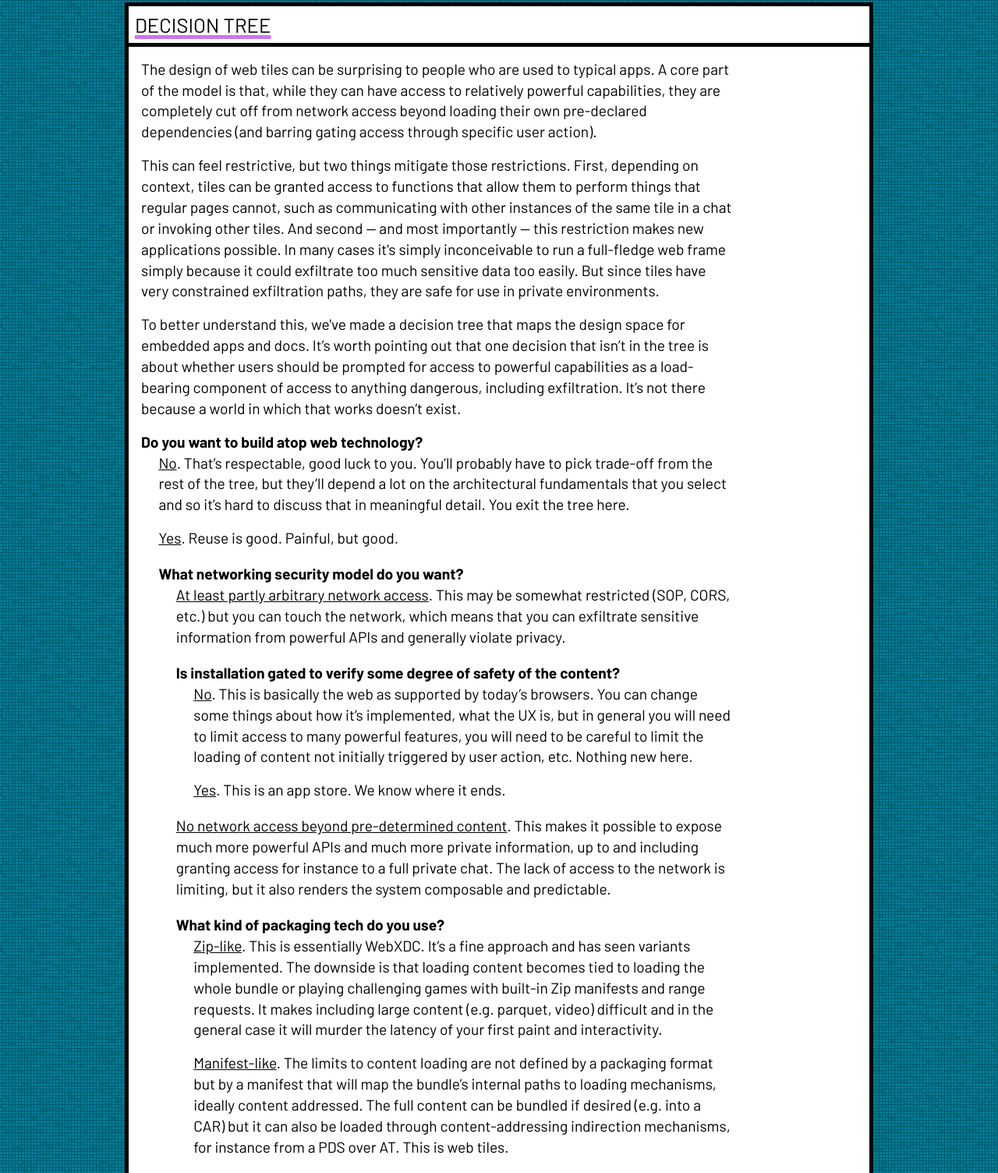
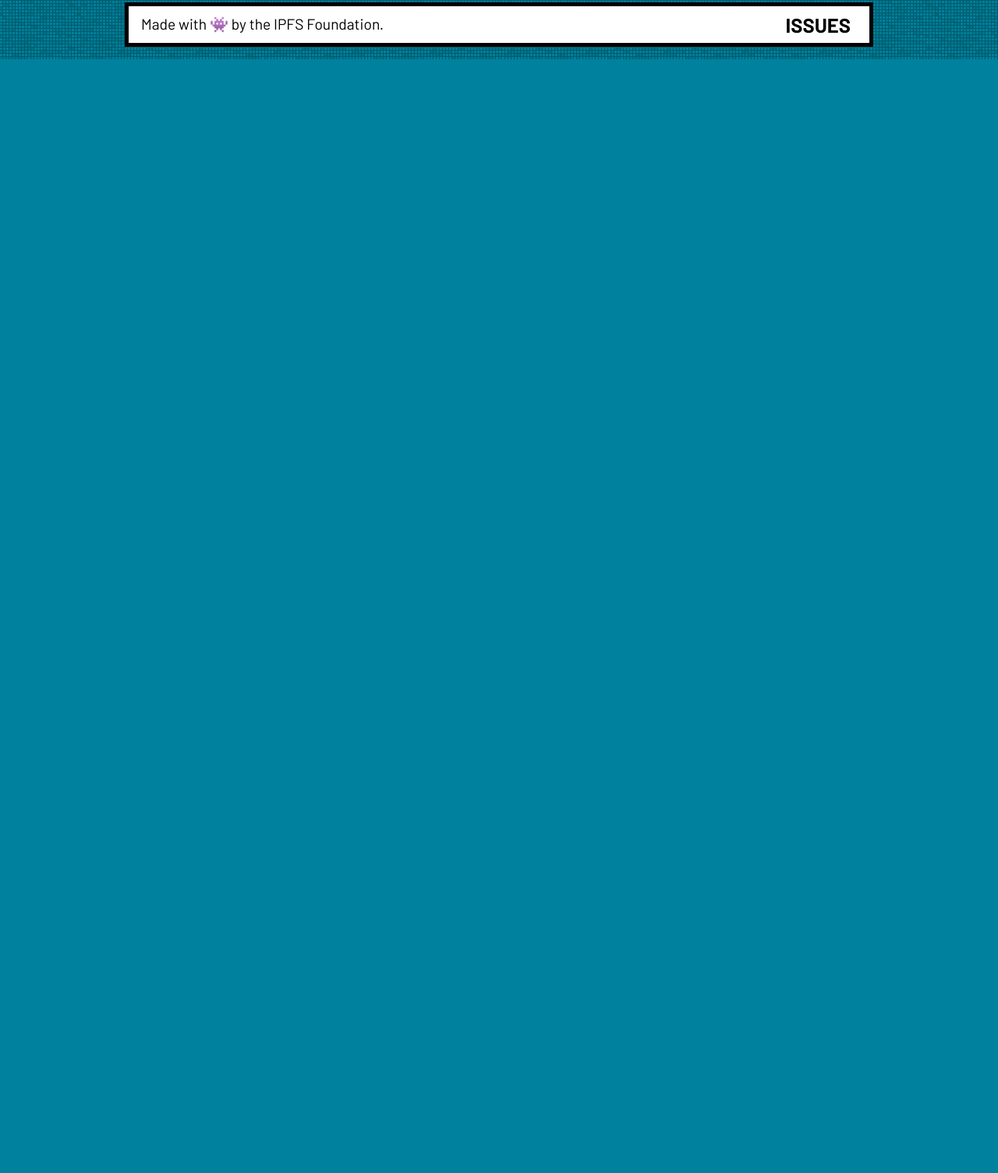
Before and after one commit to darobin/webtil.es, a website: page public/index.html in a window 1280 px wide. Shown: the part 1039-2543 px from the top of the page at 78% size. After the commit the page ends 1115 px from the top, so only its background shows below. Drawn offline with Linux system fonts and the light colour scheme.

Commit message:
remove dtree

```diff
--- a/public/index.html
+++ b/public/index.html
@@ -64,105 +64,6 @@
           easy to understand and reuse.
         </p>
       </section>
-      <section id="decisions">
-        <h2>Decision Tree</h2>
-        <p>
-          The design of web tiles can be surprising to people who are used to
-          typical apps. A core part of the model is that, while they can have
-          access to relatively powerful capabilities, they are completely cut off
-          from network access beyond loading their own pre-declared dependencies
-          (and barring gating access through specific user action).
-        </p>
-        <p>
-          This can feel restrictive, but two things mitigate those restrictions.
-          First, depending on context, tiles can be granted access to functions
-          that allow them to perform things that regular pages cannot, such as
-          communicating with other instances of the same tile in a chat or
-          invoking other tiles. And second — and most importantly — this
-          restriction makes new applications possible. In many cases it's simply
-          inconceivable to run a full-fledge web frame simply because it could
-          exfiltrate too much sensitive data too easily. But since tiles have very
-          constrained exfiltration paths, they are safe for use in private
-          environments.
-        </p>
-        <p>
-          To better understand this, we've made a decision tree that maps the design
-          space for embedded apps and docs. It’s worth pointing out that one
-          decision that isn’t in the tree is about whether users should be prompted
-          for access to powerful capabilities as a load-bearing component of access
-          to anything dangerous, including exfiltration. It’s not there because a
-          world in which that works doesn’t exist.
-        </p>
-        <dl>
-          <dt>Do you want to build atop web technology?</dt>
-          <dd>
-            <u>No</u>. That’s respectable, good luck to you. You’ll probably
-            have to pick trade-off from the rest of the tree, but they’ll depend
-            a lot on the architectural fundamentals that you select and so it’s
-            hard to discuss that in meaningful detail. You exit the tree here.
-          </dd>
-          <dd>
-            <u>Yes</u>. Reuse is good. Painful, but good.
-            <dl>
-              <dt>What networking security model do you want?</dt>
-              <dd>
-                <u>At least partly arbitrary network access</u>. This may be
-                somewhat restricted (SOP, CORS, etc.) but you can touch the network,
-                which means that you can exfiltrate sensitive information from
-                powerful APIs and generally violate privacy.
-                <dl>
-                  <dt>Is installation gated to verify some degree of safety of the content?</dt>
-                  <dd>
-                    <u>No</u>. This is basically the web as supported by today’s
-                    browsers. You can change some things about how it’s implemented,
-                    what the UX is, but in general you will need to limit access
-                    to many powerful features, you will need to be careful to
-                    limit the loading of content not initially triggered by user
-                    action, etc. Nothing new here.
-                  </dd>
-                  <dd>
-                    <u>Yes</u>. This is an app store. We know where it ends.
-                  </dd>
-                </dl>
-              </dd>
-              <dd>
-                <u>No network access beyond pre-determined content</u>. This makes
-                it possible to expose much more powerful APIs and much more private
-                information, up to and including granting access for instance to a
-                full private chat. The lack of access to the network is limiting,
-                but it also renders the system composable and predictable.
-                <dl>
-                  <dt>What kind of packaging tech do you use?</dt>
-                  <dd>
-                    <u>Zip-like</u>. This is essentially WebXDC. It’s a fine approach
-                    and has seen variants implemented. The downside is that loading
-                    content becomes tied to loading the whole bundle or playing
-                    challenging games with built-in Zip manifests and range requests.
-                    It makes including large content (e.g. parquet, video) difficult
-                    and in the general case it will murder the latency of your first
-                    paint and interactivity.
-                  </dd>
-                  <dd>
-                    <u>Manifest-like</u>. The limits to content loading are not
-                    defined by a packaging format but by a manifest that will map
-                    the bundle’s internal paths to loading mechanisms, ideally content
-                    addressed. The full content can be bundled if desired (e.g. into
-                    a CAR) but it can also be loaded through content-addressing
-                    indirection mechanisms, for instance from a PDS over AT. This
-                    is web tiles.
-                  </dd>
-                </dl>
-              </dd>
-            </dl>
-          </dd>
-        </dl>
-      </section>
-      <!--<section id="code">
-        <h2>Implementations</h2>
-      </section>-->
-      <!--<section id="spec">
-        <h2>Specifications</h2>
-      </section>-->
       <footer>
         <p>
           Made with 👾 by the IPFS Foundation.
```
